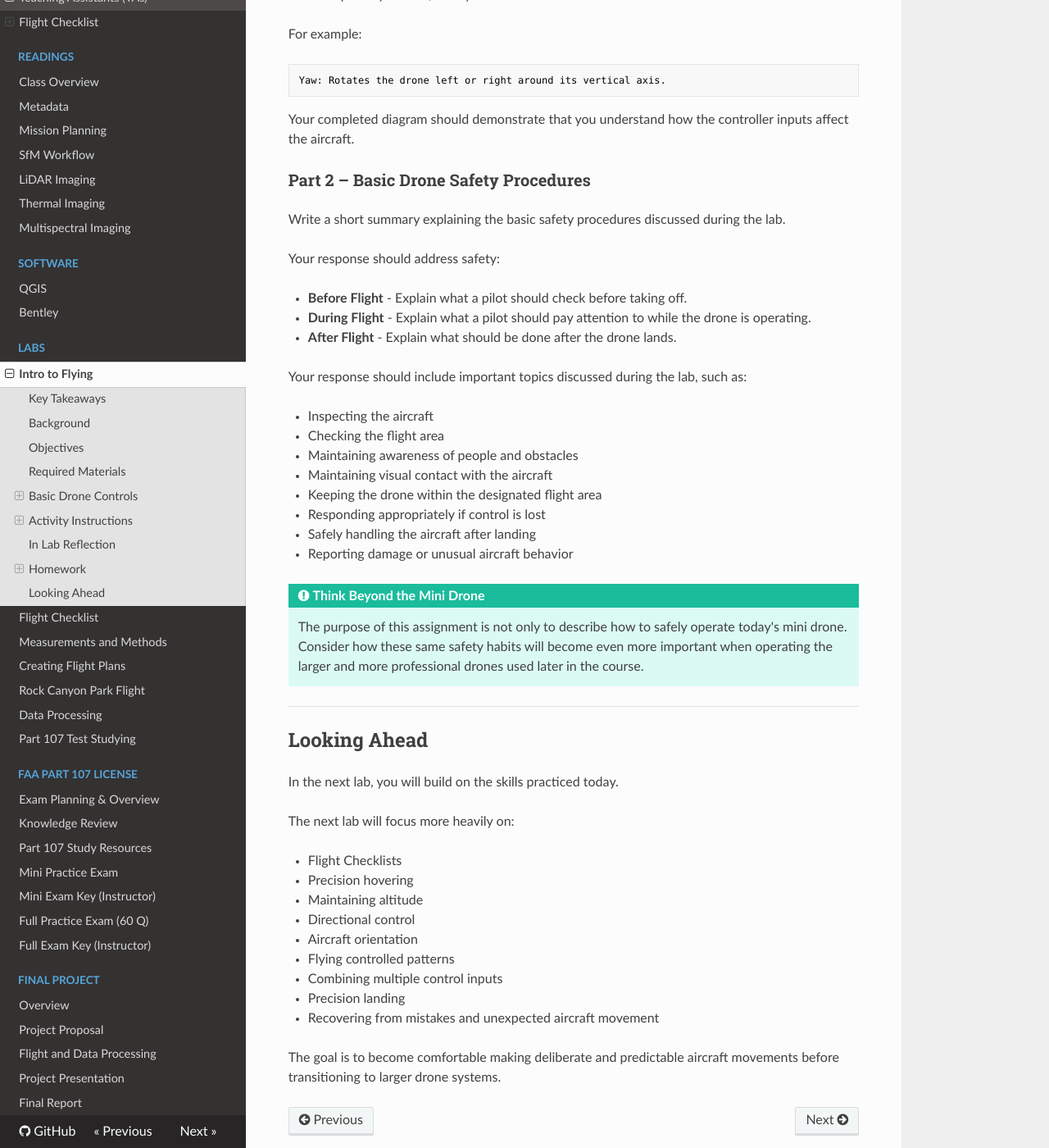
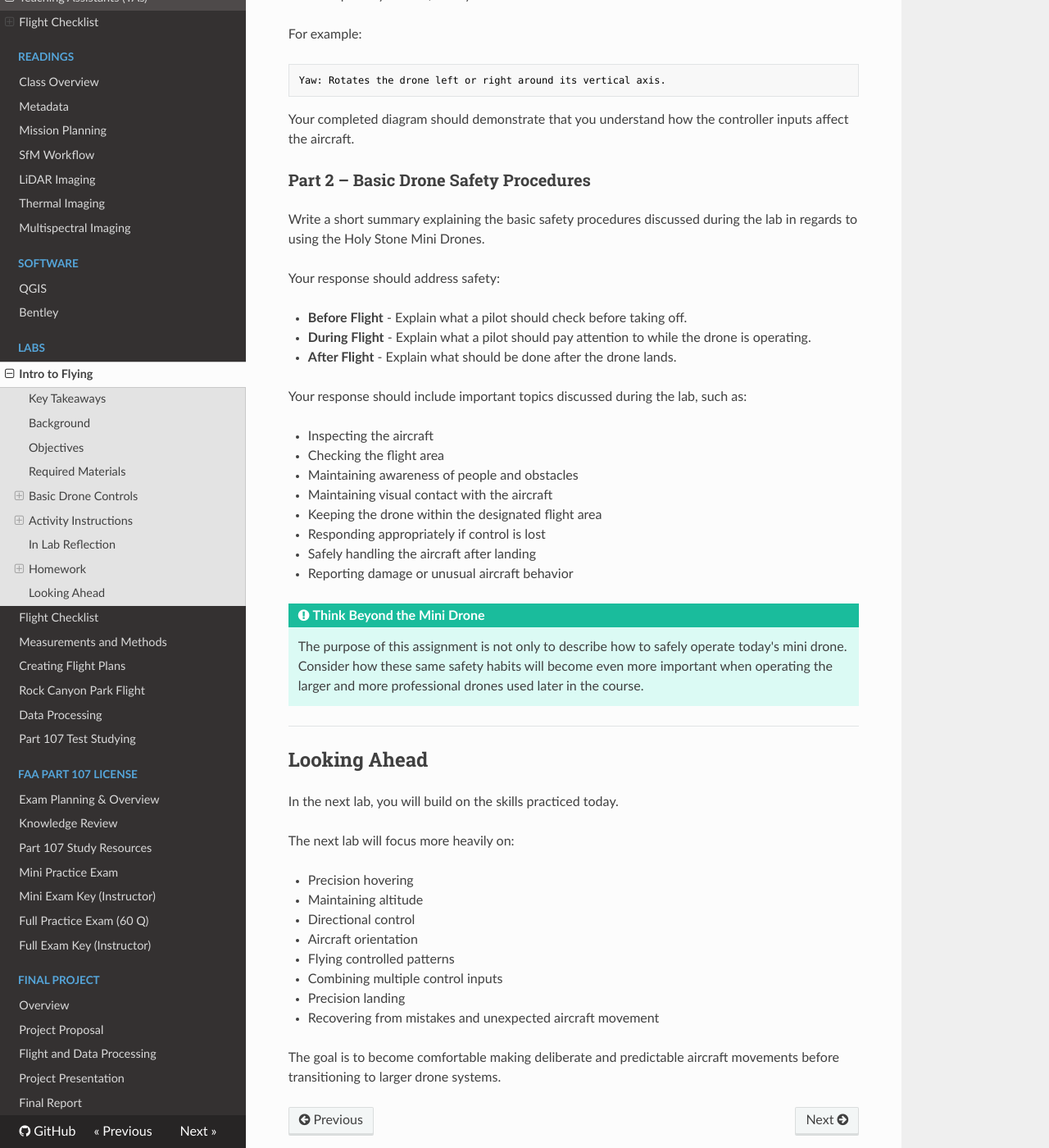
Before and after one commit to byu-cce-drones/content, an MkDocs documentation site: the page built from docs/labs/0_intro_to_flying.md, in a window 1280 px wide and 1400 px high, scrolled down 8024 px. Shown: the whole window at 82% size. Built offline with MkDocs 1.6.1, drawn with Linux system fonts in a browser that asks for light colours; nearby versions of some CDN libraries.

Commit message:
Slight wording changes

```diff
--- a/docs/labs/0_intro_to_flying.md
+++ b/docs/labs/0_intro_to_flying.md
@@ -307,7 +307,7 @@ Your completed diagram should demonstrate that you understand how the controller
 
 ### Part 2 – Basic Drone Safety Procedures
 
-Write a short summary explaining the basic safety procedures discussed during the lab.
+Write a short summary explaining the basic safety procedures discussed during the lab in regards to using the Holy Stone Mini Drones.
 
 Your response should address safety:
 
@@ -337,7 +337,6 @@ In the next lab, you will build on the skills practiced today.
 
 The next lab will focus more heavily on:
 
-* Flight Checklists
 * Precision hovering
 * Maintaining altitude
 * Directional control
```
